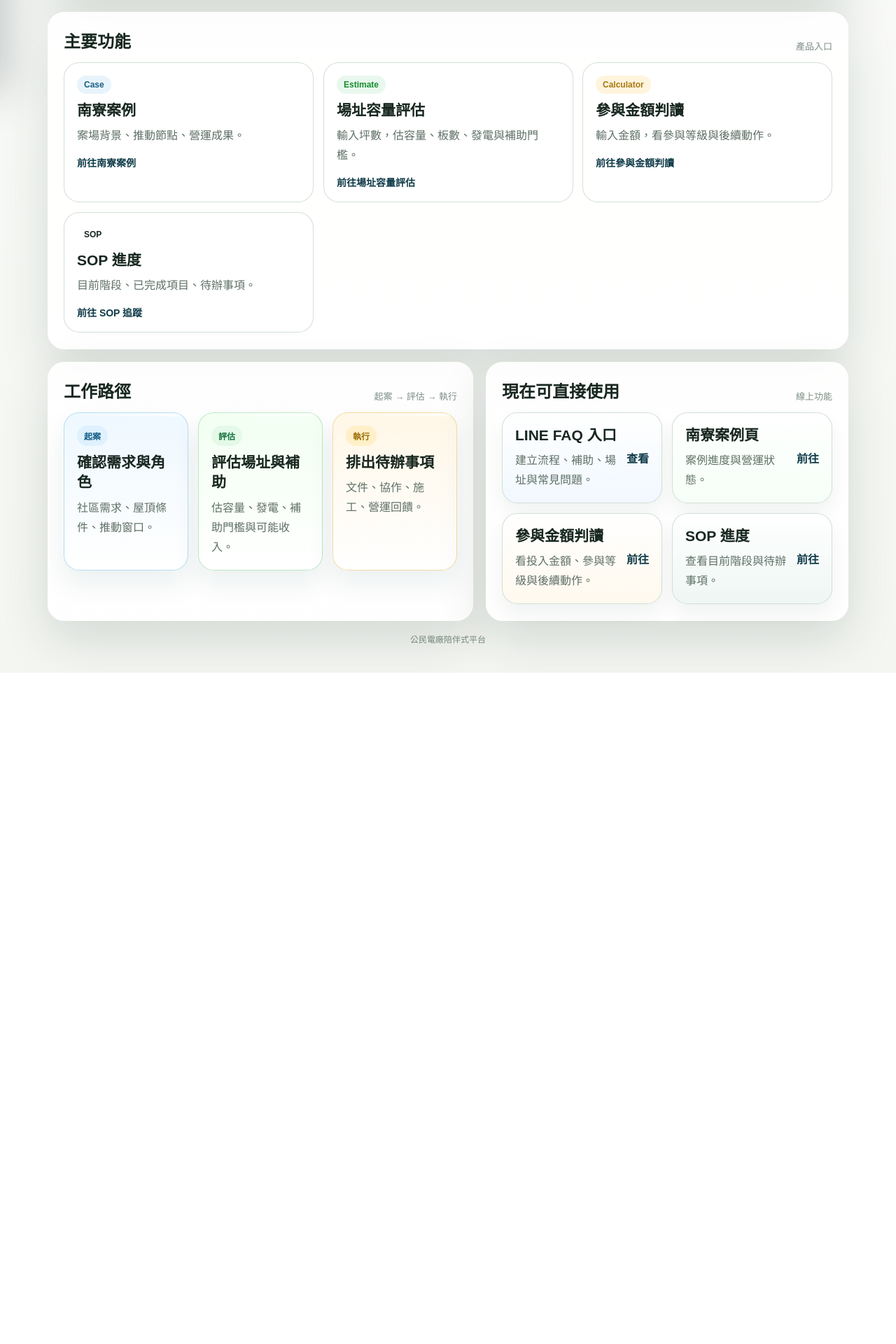
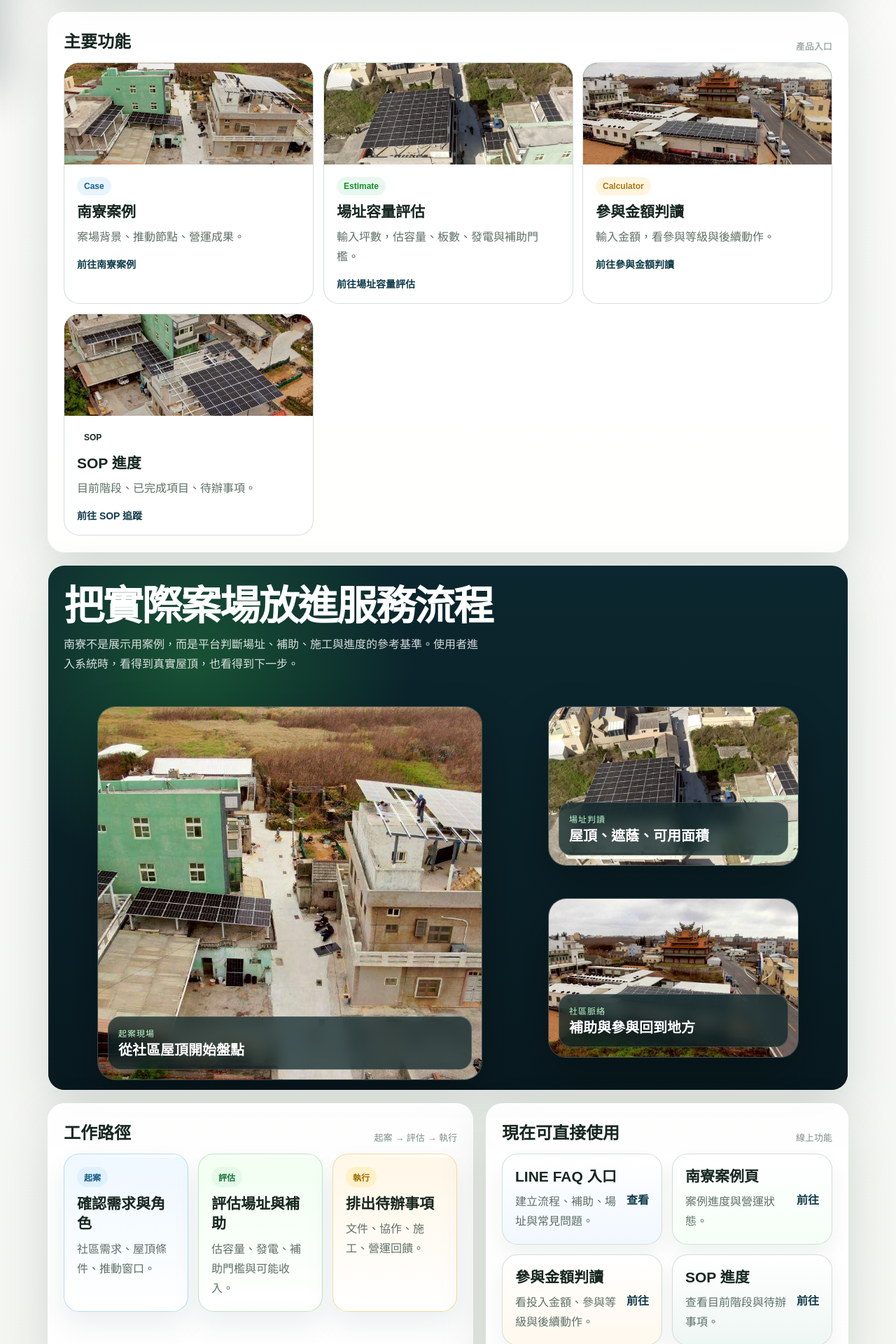
Before and after one commit to eric100108/citizen-power-line-bot, a Flask app: page /menu in a window 1280 px wide. Shown: the part 669-2589 px from the top of the page at 70% size. Before the commit the page ends 1630 px from the top, so only its background shows below. Run offline with Flask 3, Linux system fonts and the light colour scheme.

Commit message:
Add homepage photo sections

```diff
--- a/templates/menu_product_v2.html
+++ b/templates/menu_product_v2.html
@@ -267,9 +267,108 @@
     }
     .feature-grid,
     .story-grid,
-    .utility-grid {
+    .utility-grid,
+    .photo-grid {
       display: grid;
       gap: 14px;
+    }
+    .photo-panel {
+      position: relative;
+      overflow: hidden;
+      padding: 0;
+      min-height: 520px;
+      background: #0d2a33;
+      color: #fff;
+    }
+    .photo-panel::before {
+      content: "";
+      position: absolute;
+      inset: 0;
+      background:
+        radial-gradient(circle at 18% 18%, rgba(58,200,74,.28), transparent 28%),
+        linear-gradient(180deg, rgba(7, 22, 27, .18) 0%, rgba(7, 22, 27, .82) 100%);
+      z-index: 2;
+      pointer-events: none;
+    }
+    .photo-panel-head {
+      position: relative;
+      z-index: 3;
+      padding: 28px 22px 0;
+      max-width: 720px;
+    }
+    .photo-panel-head h2 {
+      margin: 0 0 10px;
+      font-size: clamp(30px, 5vw, 58px);
+      line-height: 1.05;
+      letter-spacing: -.04em;
+    }
+    .photo-panel-head p {
+      margin: 0;
+      max-width: 600px;
+      line-height: 1.75;
+      color: rgba(255,255,255,.84);
+    }
+    .photo-grid {
+      position: relative;
+      z-index: 3;
+      grid-template-columns: 1fr;
+      padding: 24px 16px 22px;
+    }
+    .photo-card {
+      position: relative;
+      overflow: hidden;
+      min-height: 220px;
+      border-radius: 26px;
+      background: rgba(255,255,255,.08);
+      border: 1px solid rgba(255,255,255,.16);
+      box-shadow: 0 26px 60px rgba(0,0,0,.28);
+      transform: translateY(18px) scale(.98);
+      transition: transform .8s ease, box-shadow .8s ease;
+    }
+    .photo-card.in-view {
+      transform: translateY(0) scale(1);
+    }
+    .photo-card img {
+      width: 100%;
+      height: 100%;
+      min-height: 220px;
+      object-fit: cover;
+      display: block;
+      filter: saturate(1.06) contrast(1.03);
+      transition: transform 1.2s ease;
+    }
+    .photo-card:hover img {
+      transform: scale(1.045);
+    }
+    .photo-caption {
+      position: absolute;
+      left: 14px;
+      right: 14px;
+      bottom: 14px;
+      padding: 14px;
+      border-radius: 18px;
+      background: rgba(9, 35, 40, .72);
+      backdrop-filter: blur(10px);
+      border: 1px solid rgba(255,255,255,.16);
+    }
+    .photo-caption span {
+      display: block;
+      margin-bottom: 4px;
+      color: #b9fbcb;
+      font-size: 12px;
+      letter-spacing: .08em;
+      text-transform: uppercase;
+    }
+    .photo-caption strong {
+      display: block;
+      font-size: 20px;
+      line-height: 1.25;
+    }
+    .photo-card.featured {
+      min-height: 300px;
+    }
+    .photo-card.featured img {
+      min-height: 300px;
     }
     .feature-card,
     .story-card,
@@ -283,6 +382,28 @@
       text-decoration: none;
       color: inherit;
       transition: transform .2s ease, box-shadow .2s ease;
+    }
+    .feature-card.has-photo {
+      padding: 0;
+      overflow: hidden;
+    }
+    .feature-card.has-photo .feature-image {
+      height: 145px;
+      overflow: hidden;
+      background: #10272b;
+    }
+    .feature-card.has-photo img {
+      width: 100%;
+      height: 100%;
+      object-fit: cover;
+      display: block;
+      transition: transform .8s ease;
+    }
+    .feature-card.has-photo:hover img {
+      transform: scale(1.04);
+    }
+    .feature-card.has-photo .feature-body {
+      padding: 18px;
     }
     .feature-card:hover {
       transform: translateY(-2px);
@@ -384,6 +505,12 @@
       opacity: 1;
       transform: translateY(0);
     }
+    .photo-card.reveal {
+      transform: translateY(34px) scale(.96);
+    }
+    .photo-card.reveal.in-view {
+      transform: translateY(0) scale(1);
+    }
     .reveal[data-delay="1"] { transition-delay: .08s; }
     .reveal[data-delay="2"] { transition-delay: .16s; }
     .reveal[data-delay="3"] { transition-delay: .24s; }
@@ -409,6 +536,18 @@
       .feature-grid,
       .story-grid { grid-template-columns: repeat(3, minmax(0, 1fr)); }
       .utility-grid { grid-template-columns: 1fr 1fr; }
+      .photo-grid {
+        grid-template-columns: 1.18fr .82fr;
+        grid-template-rows: 260px 260px;
+        padding: 30px;
+      }
+      .photo-card.featured {
+        grid-row: span 2;
+        min-height: 100%;
+      }
+      .photo-card.featured img {
+        min-height: 100%;
+      }
       .hero-copy h1 { font-size: 66px; }
     }
   </style>
@@ -457,30 +596,74 @@
           <span>產品入口</span>
         </div>
         <div class="feature-grid">
-          <a class="feature-card reveal" data-delay="1" href="/project">
+          <a class="feature-card has-photo reveal" data-delay="1" href="/project">
+            <div class="feature-image"><img src="/static/line-start-build.jpg" alt="南寮公民電廠案場空拍"></div>
+            <div class="feature-body">
               <div class="tag">Case</div>
               <strong>南寮案例</strong>
               <p>案場背景、推動節點、營運成果。</p>
               <div class="feature-arrow">前往南寮案例</div>
+            </div>
           </a>
-          <a class="feature-card reveal" data-delay="2" href="/site-estimate">
+          <a class="feature-card has-photo reveal" data-delay="2" href="/site-estimate">
+            <div class="feature-image"><img src="/static/line-site.jpg" alt="南寮屋頂太陽能板俯視"></div>
+            <div class="feature-body">
               <div class="tag">Estimate</div>
               <strong>場址容量評估</strong>
               <p>輸入坪數，估容量、板數、發電與補助門檻。</p>
               <div class="feature-arrow">前往場址容量評估</div>
+            </div>
           </a>
-          <a class="feature-card reveal" data-delay="3" href="/calc?amount=10000">
+          <a class="feature-card has-photo reveal" data-delay="3" href="/calc?amount=10000">
+            <div class="feature-image"><img src="/static/line-subsidy.jpg" alt="南寮社區與公民電廠空拍"></div>
+            <div class="feature-body">
               <div class="tag">Calculator</div>
               <strong>參與金額判讀</strong>
               <p>輸入金額，看參與等級與後續動作。</p>
               <div class="feature-arrow">前往參與金額判讀</div>
+            </div>
           </a>
-          <a class="feature-card reveal" data-delay="4" href="/progress">
+          <a class="feature-card has-photo reveal" data-delay="4" href="/progress">
+            <div class="feature-image"><img src="/static/line-sop.jpg" alt="南寮屋頂太陽能施工視角"></div>
+            <div class="feature-body">
               <div class="tag">SOP</div>
               <strong>SOP 進度</strong>
               <p>目前階段、已完成項目、待辦事項。</p>
               <div class="feature-arrow">前往 SOP 追蹤</div>
+            </div>
           </a>
+        </div>
+      </section>
+    </section>
+
+    <section class="section reveal">
+      <section class="panel photo-panel">
+        <div class="photo-panel-head reveal">
+          <h2>把實際案場放進服務流程</h2>
+          <p>南寮不是展示用案例，而是平台判斷場址、補助、施工與進度的參考基準。使用者進入系統時，看得到真實屋頂，也看得到下一步。</p>
+        </div>
+        <div class="photo-grid">
+          <figure class="photo-card featured reveal" data-delay="1">
+            <img src="/static/line-start-build.jpg" alt="南寮公民電廠多戶屋頂空拍">
+            <figcaption class="photo-caption">
+              <span>起案現場</span>
+              <strong>從社區屋頂開始盤點</strong>
+            </figcaption>
+          </figure>
+          <figure class="photo-card reveal" data-delay="2">
+            <img src="/static/line-site.jpg" alt="太陽能板屋頂配置">
+            <figcaption class="photo-caption">
+              <span>場址判讀</span>
+              <strong>屋頂、遮蔭、可用面積</strong>
+            </figcaption>
+          </figure>
+          <figure class="photo-card reveal" data-delay="3">
+            <img src="/static/line-subsidy.jpg" alt="南寮社區與周邊街廓">
+            <figcaption class="photo-caption">
+              <span>社區脈絡</span>
+              <strong>補助與參與回到地方</strong>
+            </figcaption>
+          </figure>
         </div>
       </section>
     </section>
```
Lines whose indentation alone changed are shown as unchanged.
